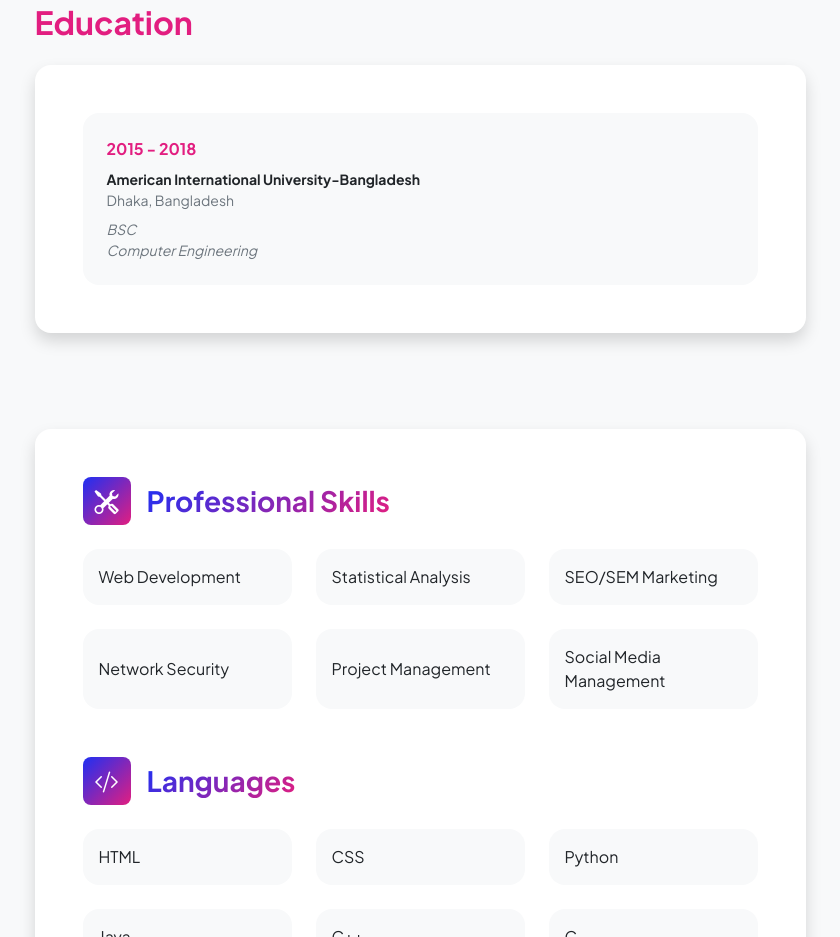
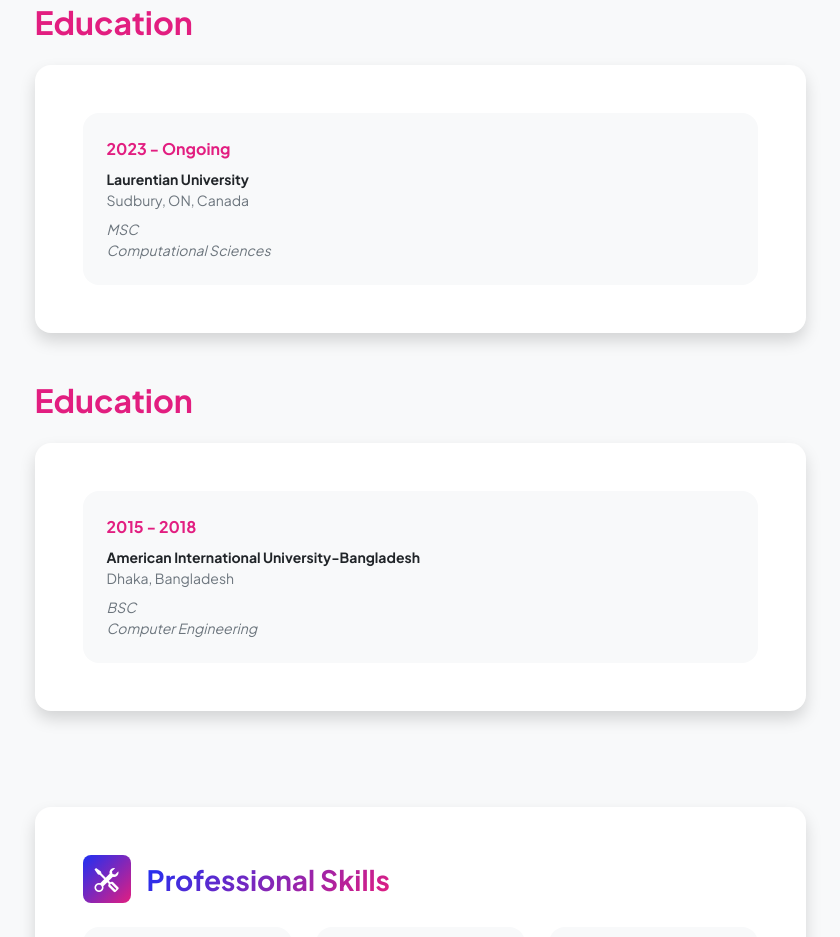
Before and after one commit to pronaymazumder/portfolio, a plain HTML site: page resume.html in a window 1280 px wide. Shown: the part 1192-2129 px from the top of the page, without its empty margins (220-1060 px from the left). Drawn offline with nearby package versions, Linux system fonts and the light colour scheme.

Commit message:
Update resume.html
updated msc details

```diff
--- a/resume.html
+++ b/resume.html
@@ -110,6 +110,33 @@
                                     <div class="row align-items-center gx-5">
                                         <div class="col text-center text-lg-start mb-4 mb-lg-0">
                                             <div class="bg-light p-4 rounded-4">
+                                                <div class="text-secondary fw-bolder mb-2">2023 - Ongoing</div>
+                                                <div class="mb-2">
+                                                    <div class="small fw-bolder">Laurentian University</div>
+                                                    <div class="small text-muted">Sudbury, ON, Canada</div>
+                                                </div>
+                                                <div class="fst-italic">
+                                                    <div class="small text-muted">MSC</div>
+                                                    <div class="small text-muted">Computational Sciences</div>
+                                                </div>
+                                            </div>
+                                        </div>
+                                      <!--   <div class="col-lg-8"><div>Lorem ipsum dolor sit amet consectetur adipisicing elit. Delectus laudantium, voluptatem quis repellendus eaque sit animi illo ipsam amet officiis corporis sed aliquam non voluptate corrupti excepturi maxime porro fuga.</div></div>  -->
+                                    </div>
+                                </div>
+                            </div>
+                        </section>
+
+
+
+                        <section>
+                            <h2 class="text-secondary fw-bolder mb-4">Education</h2>
+                            <!-- Education Card 1-->
+                            <div class="card shadow border-0 rounded-4 mb-5">
+                                <div class="card-body p-5">
+                                    <div class="row align-items-center gx-5">
+                                        <div class="col text-center text-lg-start mb-4 mb-lg-0">
+                                            <div class="bg-light p-4 rounded-4">
                                                 <div class="text-secondary fw-bolder mb-2">2015 - 2018</div>
                                                 <div class="mb-2">
                                                     <div class="small fw-bolder">American International University-Bangladesh</div>
```
